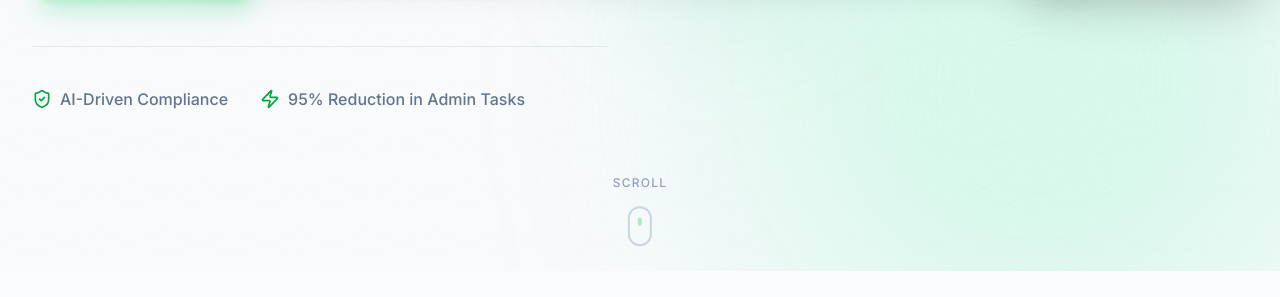
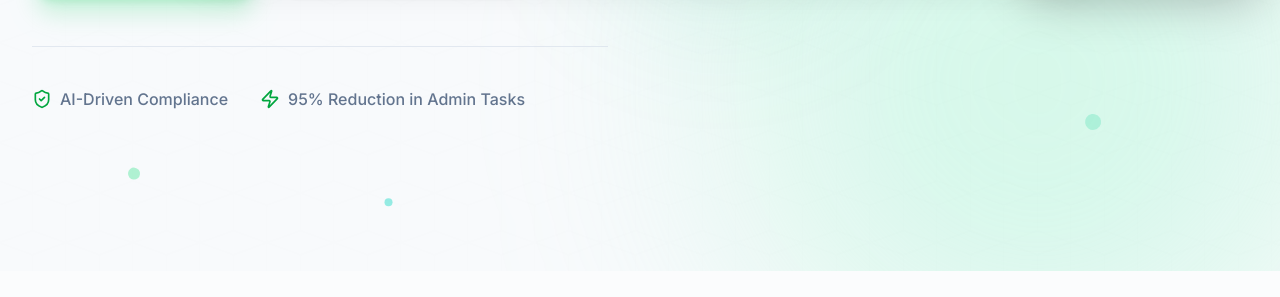
Before and after one commit to vtshreeram/kiasoft-website, a React (Vite) app: page / in a window 1280 px wide. Shown: the part 820-1117 px from the top of the page. Built offline with nearby package versions, Linux system fonts and the light colour scheme; no server answers.

Commit message:
feat: enhance animations with cursor follower and unique transitions

```diff
--- a/src/App.tsx
+++ b/src/App.tsx
@@ -5,8 +5,8 @@ import Trust from "@/components/landing/Trust";
 import ErrorBoundary from "@/components/ErrorBoundary";
 import ContactModal from "@/components/layout/ContactModal";
 import { SectionSkeleton } from "@/components/ui/skeleton";
-import ScrollProgress from "@/components/ui/ScrollProgress";
-import { PageTransition } from "@/components/ui/PageTransition";
+import AnimatedCursor from "@/components/ui/AnimatedCursor";
+import { PageTransition, slideInLeft, slideInRight, scaleReveal } from "@/components/ui/PageTransition";
 
 const Services = lazy(() => import("@/components/landing/Services"));
 const TechStack = lazy(() => import("@/components/landing/TechStack"));
@@ -20,8 +20,8 @@ const CookieConsent = lazy(() => import("@/components/layout/CookieConsent"));
 function App() {
   return (
     <ErrorBoundary>
-      <ScrollProgress />
-      <div className="relative min-h-screen bg-background font-sans antialiased">
+      <AnimatedCursor />
+      <div className="relative min-h-screen bg-background font-sans antialiased cursor-none">
         <Navbar />
         <ContactModal />
 
@@ -33,27 +33,27 @@ function App() {
           <Trust />
 
           <Suspense fallback={<SectionSkeleton />}>
-            <PageTransition delay={0.1}>
+            <PageTransition variants={slideInLeft} delay={0.1}>
               <Services />
             </PageTransition>
 
-            <PageTransition delay={0.15}>
+            <PageTransition variants={slideInRight} delay={0.15}>
               <TechStack />
             </PageTransition>
 
-            <PageTransition delay={0.2}>
+            <PageTransition variants={scaleReveal} delay={0.2}>
               <AyushBenefits />
             </PageTransition>
 
-            <PageTransition delay={0.25}>
+            <PageTransition variants={slideInLeft} delay={0.25}>
               <Testimonials />
             </PageTransition>
 
-            <PageTransition delay={0.3}>
+            <PageTransition variants={scaleReveal} delay={0.3}>
               <FAQ />
             </PageTransition>
 
-            <PageTransition delay={0.35}>
+            <PageTransition variants={slideInRight} delay={0.35}>
               <FinalCTA />
             </PageTransition>
           </Suspense>
--- a/src/components/landing/Hero.tsx
+++ b/src/components/landing/Hero.tsx
@@ -156,27 +156,45 @@ export default function Hero() {
         </div>
       </div>
 
-      {/* Scroll Indicator */}
-      <motion.div
-        initial={{ opacity: 0, y: -10 }}
-        animate={{ opacity: 1, y: 0 }}
-        transition={{ delay: 1.5, duration: 0.5 }}
-        className="absolute bottom-8 left-1/2 -translate-x-1/2 flex flex-col items-center gap-2 cursor-pointer"
-        onClick={() => document.getElementById('services')?.scrollIntoView({ behavior: 'smooth' })}
-      >
-        <span className="text-xs font-medium text-slate-400 uppercase tracking-widest">Scroll</span>
+      {/* Floating Elements Animation */}
+      <div className="absolute inset-0 overflow-hidden pointer-events-none" aria-hidden="true">
         <motion.div
-          animate={{ y: [0, 8, 0] }}
-          transition={{ duration: 1.5, repeat: Infinity, ease: "easeInOut" }}
-          className="w-6 h-10 rounded-full border-2 border-slate-300 flex items-start justify-center p-1"
+          initial={{ opacity: 0, scale: 0 }}
+          animate={{ opacity: 1, scale: 1 }}
+          transition={{ delay: 1, duration: 0.8 }}
+          className="absolute bottom-20 left-[10%]"
         >
           <motion.div
-            animate={{ opacity: [1, 0], y: [0, 8] }}
-            transition={{ duration: 1.5, repeat: Infinity, ease: "easeInOut" }}
-            className="w-1 h-2 bg-green-500 rounded-full"
+            animate={{ y: [0, -20, 0], rotate: [0, 10, 0] }}
+            transition={{ duration: 4, repeat: Infinity, ease: "easeInOut" }}
+            className="w-3 h-3 bg-green-400/30 rounded-full"
           />
         </motion.div>
-      </motion.div>
+        <motion.div
+          initial={{ opacity: 0, scale: 0 }}
+          animate={{ opacity: 1, scale: 1 }}
+          transition={{ delay: 1.2, duration: 0.8 }}
+          className="absolute bottom-32 right-[15%]"
+        >
+          <motion.div
+            animate={{ y: [0, -30, 0], rotate: [0, -15, 0] }}
+            transition={{ duration: 5, repeat: Infinity, ease: "easeInOut", delay: 0.5 }}
+            className="w-4 h-4 bg-emerald-400/20 rounded-lg rotate-45"
+          />
+        </motion.div>
+        <motion.div
+          initial={{ opacity: 0, scale: 0 }}
+          animate={{ opacity: 1, scale: 1 }}
+          transition={{ delay: 1.4, duration: 0.8 }}
+          className="absolute bottom-16 left-[30%]"
+        >
+          <motion.div
+            animate={{ y: [0, -15, 0], x: [0, 10, 0] }}
+            transition={{ duration: 3.5, repeat: Infinity, ease: "easeInOut", delay: 0.2 }}
+            className="w-2 h-2 bg-teal-400/40 rounded-full"
+          />
+        </motion.div>
+      </div>
     </section>
   );
 }
--- /dev/null
+++ b/src/components/ui/AnimatedCursor.tsx
@@ -0,0 +1,31 @@
+import { motion, useMotionValue, useSpring } from "framer-motion";
+import { useEffect } from "react";
+
+export default function AnimatedCursor() {
+  const cursorX = useMotionValue(-100);
+  const cursorY = useMotionValue(-100);
+
+  const springConfig = { damping: 25, stiffness: 700 };
+  const cursorXSpring = useSpring(cursorX, springConfig);
+  const cursorYSpring = useSpring(cursorY, springConfig);
+
+  useEffect(() => {
+    const moveCursor = (e: MouseEvent) => {
+      cursorX.set(e.clientX - 16);
+      cursorY.set(e.clientY - 16);
+    };
+
+    window.addEventListener("mousemove", moveCursor);
+    return () => window.removeEventListener("mousemove", moveCursor);
+  }, [cursorX, cursorY]);
+
+  return (
+    <motion.div
+      className="fixed top-0 left-0 w-8 h-8 rounded-full border-2 border-green-500 pointer-events-none z-[9999] mix-blend-difference hidden md:block"
+      style={{
+        x: cursorXSpring,
+        y: cursorYSpring,
+      }}
+    />
+  );
+}
--- a/src/components/ui/PageTransition.tsx
+++ b/src/components/ui/PageTransition.tsx
@@ -4,9 +4,10 @@ import type { ReactNode } from "react";
 interface PageTransitionProps {
   children: ReactNode;
   delay?: number;
+  variants?: Variants;
 }
 
-const pageVariants: Variants = {
+const defaultVariants: Variants = {
   initial: {
     opacity: 0,
     y: 20,
@@ -17,13 +18,13 @@ const pageVariants: Variants = {
   },
 };
 
-export function PageTransition({ children, delay = 0 }: PageTransitionProps) {
+export function PageTransition({ children, delay = 0, variants }: PageTransitionProps) {
   return (
     <motion.div
       initial="initial"
       animate="animate"
-      variants={pageVariants}
-      transition={{ delay, duration: 0.5, ease: "easeOut" }}
+      variants={variants || defaultVariants}
+      transition={{ delay, duration: 0.6, ease: "easeOut" }}
     >
       {children}
     </motion.div>
@@ -75,6 +76,30 @@ export const fadeInUpDelayed: Variants = {
   }
 };
 
+export const slideInLeft: Variants = {
+  hidden: { opacity: 0, x: -100 },
+  visible: {
+    opacity: 1,
+    x: 0,
+  }
+};
+
+export const slideInRight: Variants = {
+  hidden: { opacity: 0, x: 100 },
+  visible: {
+    opacity: 1,
+    x: 0,
+  }
+};
+
+export const scaleReveal: Variants = {
+  hidden: { opacity: 0, scale: 0.8 },
+  visible: {
+    opacity: 1,
+    scale: 1,
+  }
+};
+
 export const scaleIn: Variants = {
   initial: { opacity: 0, scale: 0.95 },
   animate: {
--- /dev/null
+++ b/src/components/ui/TextReveal.tsx
@@ -0,0 +1,66 @@
+import { type Variants } from "framer-motion";
+
+export const textReveal: Variants = {
+  hidden: { opacity: 0, y: 50 },
+  visible: {
+    opacity: 1,
+    y: 0,
+    transition: { duration: 0.8, ease: [0.33, 1, 0.68, 1] }
+  }
+};
+
+export const letterReveal: Variants = {
+  hidden: { y: "100%" },
+  visible: (i: number) => ({
+    y: "0%",
+    transition: {
+      duration: 0.5,
+      delay: i * 0.03,
+      ease: [0.33, 1, 0.68, 1]
+    }
+  })
+};
+
+export const clipReveal: Variants = {
+  hidden: { clipPath: "inset(0 100% 0 0)" },
+  visible: {
+    clipPath: "inset(0 0% 0 0)",
+    transition: { duration: 0.8, ease: [0.33, 1, 0.68, 1] }
+  }
+};
+
+export const slideInLeft: Variants = {
+  hidden: { opacity: 0, x: -100 },
+  visible: {
+    opacity: 1,
+    x: 0,
+    transition: { duration: 0.6, ease: "easeOut" }
+  }
+};
+
+export const slideInRight: Variants = {
+  hidden: { opacity: 0, x: 100 },
+  visible: {
+    opacity: 1,
+    x: 0,
+    transition: { duration: 0.6, ease: "easeOut" }
+  }
+};
+
+export const scaleReveal: Variants = {
+  hidden: { opacity: 0, scale: 0.8 },
+  visible: {
+    opacity: 1,
+    scale: 1,
+    transition: { duration: 0.5, ease: "easeOut" }
+  }
+};
+
+export const blurIn: Variants = {
+  hidden: { opacity: 0, filter: "blur(10px)" },
+  visible: {
+    opacity: 1,
+    filter: "blur(0px)",
+    transition: { duration: 0.6 }
+  }
+};
```
